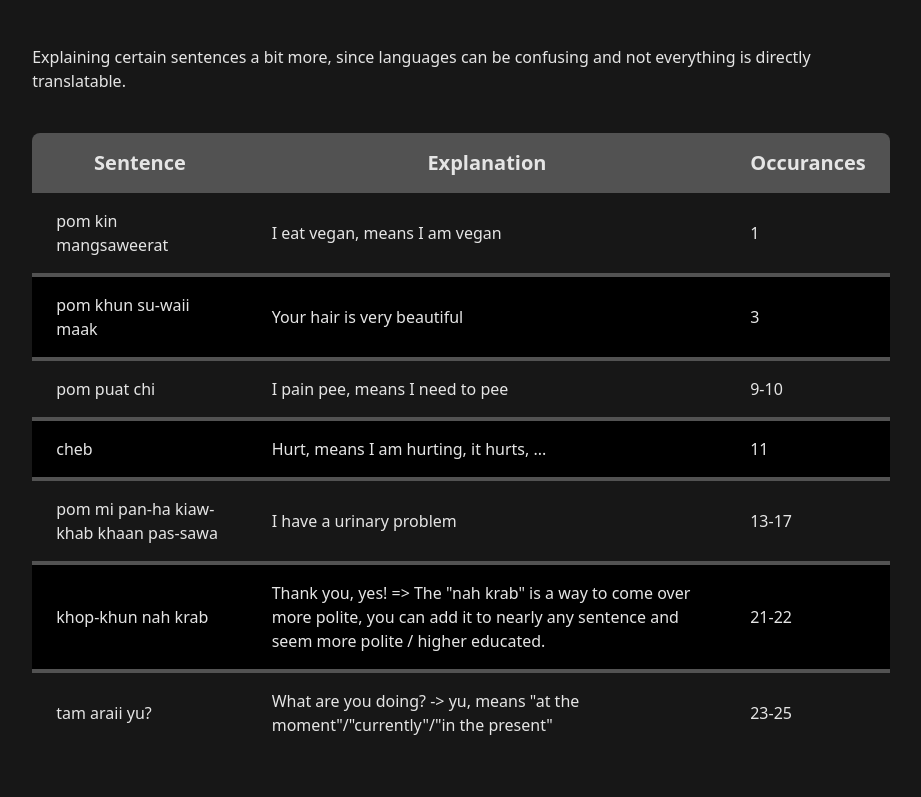
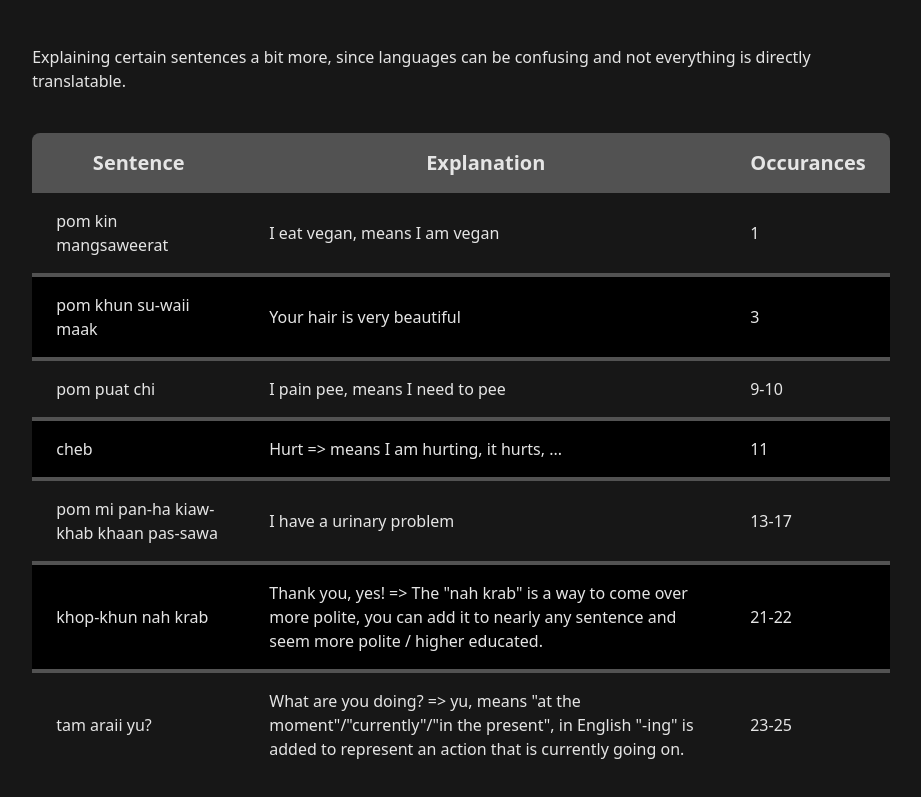
Before and after one commit to reeveng/Learning-Thai, a SvelteKit app: page / in a window 1280 px wide. Shown: the part 2419-3216 px from the top of the page, without its empty margins (179-1100 px from the left). Built offline with nearby package versions, Linux system fonts and the light colour scheme.

Commit message:
improve consistency

```diff
--- a/src/data/clarifications.ts
+++ b/src/data/clarifications.ts
@@ -19,7 +19,7 @@ export const clarifications: ClarificationType[] = [
 	},
 	{
 		sentence: 'cheb',
-		explanation: 'Hurt, means I am hurting, it hurts, ...'
+		explanation: 'Hurt => means I am hurting, it hurts, ...'
 	},
 	{
 		sentence: 'pom mi pan-ha kiaw-khab khaan pas-sawa',
@@ -36,7 +36,7 @@ export const clarifications: ClarificationType[] = [
 	},
 	{
 		sentence: 'tam araii yu?',
-		explanation: 'What are you doing? -> yu, means "at the moment"/"currently"/"in the present"'
+		explanation: 'What are you doing? => yu, means "at the moment"/"currently"/"in the present", in English "-ing" is added to represent an action that is currently going on.'
 	}
 ];
 
```
